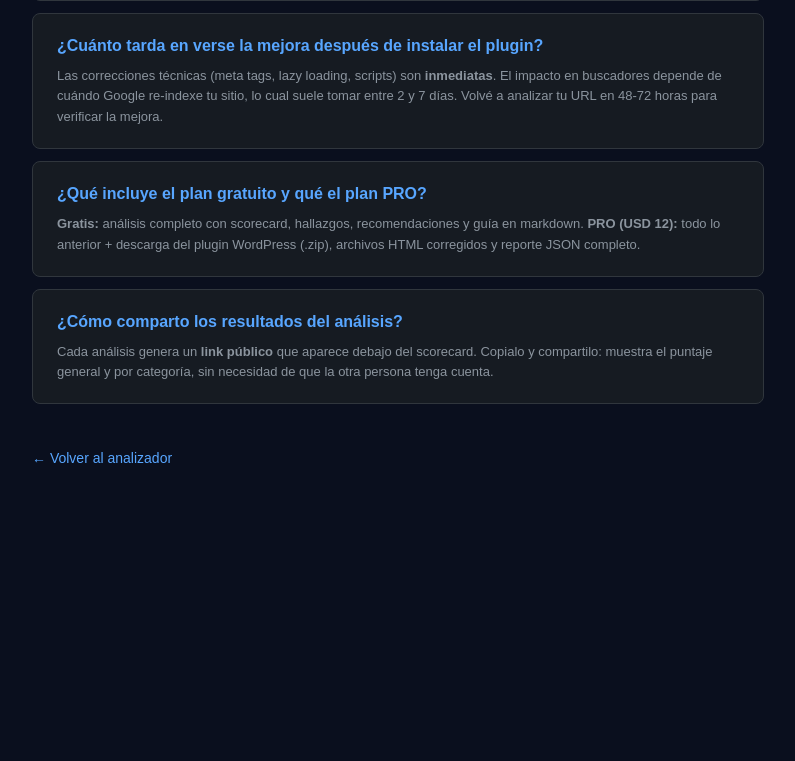
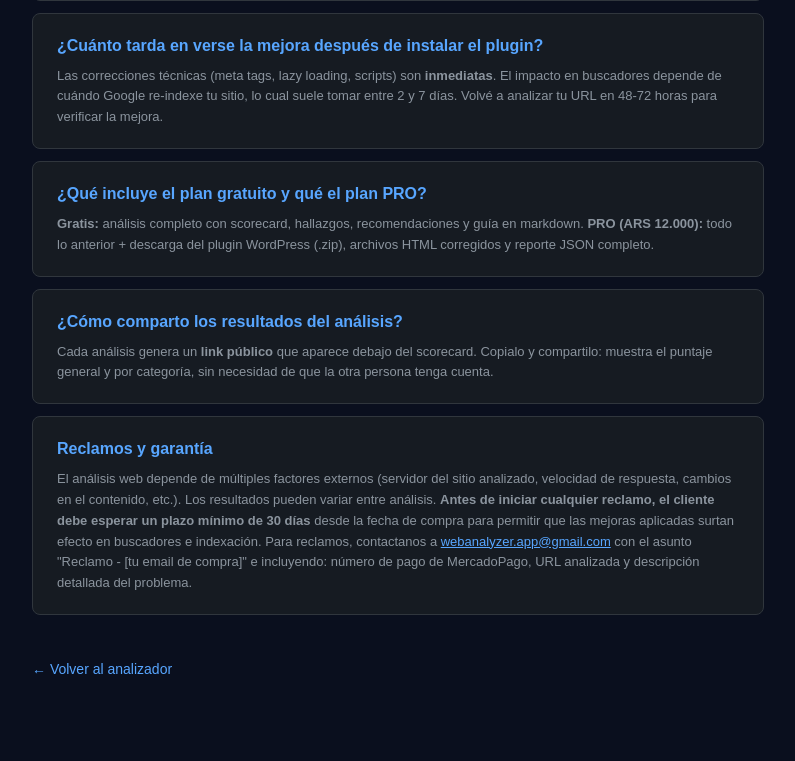
Before and after one commit to hoyosclaudio11-svg/web-analyzer, a Flask app: page /faq in a window 1280 px wide. Shown: the part 1208-1969 px from the top of the page, without its empty margins (242-1037 px from the left). Before the commit the page ends 1671 px from the top, so only its background shows below. Run offline with Flask 3, Linux system fonts and the light colour scheme.

Commit message:
@ Actualizar email de soporte a webanalyzer.app@gmail.com
Agregar politica de reclamos (30 dias minimo) en FAQ.
Corregir USD 12 a ARS 12.000 en FAQ.

Co-Authored-By: Claude Opus 4.7 <noreply@anthropic.com>
@

```diff
--- a/templates/faq.html
+++ b/templates/faq.html
@@ -48,7 +48,7 @@
 
   <div class="faq-item">
     <h3>¿Qué hago si el plugin causa un error?</h3>
-    <p>Todos los plugins de Web Analyzer incluyen un mecanismo de seguridad: si el plugin detecta un entorno incompatible, se desactiva solo y muestra un aviso en el admin. Si igual necesitás desactivarlo manualmente, entrá por FTP a <code>/wp-content/plugins/</code> y renombrá la carpeta del plugin. También podés <a href="mailto:soporte@delmonteanalitica.com" style="color:#58a6ff">escribirnos a soporte</a>.</p>
+    <p>Todos los plugins de Web Analyzer incluyen un mecanismo de seguridad: si el plugin detecta un entorno incompatible, se desactiva solo y muestra un aviso en el admin. Si igual necesitás desactivarlo manualmente, entrá por FTP a <code>/wp-content/plugins/</code> y renombrá la carpeta del plugin. También podés <a href="mailto:webanalyzer.app@gmail.com" style="color:#58a6ff">escribirnos a soporte</a>.</p>
   </div>
 
   <div class="faq-item">
@@ -73,7 +73,7 @@
 
   <div class="faq-item">
     <h3>¿Qué incluye el plan gratuito y qué el plan PRO?</h3>
-    <p><strong>Gratis:</strong> análisis completo con scorecard, hallazgos, recomendaciones y guía en markdown. <strong>PRO (USD 12):</strong> todo lo anterior + descarga del plugin WordPress (.zip), archivos HTML corregidos y reporte JSON completo.</p>
+    <p><strong>Gratis:</strong> análisis completo con scorecard, hallazgos, recomendaciones y guía en markdown. <strong>PRO (ARS 12.000):</strong> todo lo anterior + descarga del plugin WordPress (.zip), archivos HTML corregidos y reporte JSON completo.</p>
   </div>
 
   <div class="faq-item">
@@ -81,6 +81,11 @@
     <p>Cada análisis genera un <strong>link público</strong> que aparece debajo del scorecard. Copialo y compartilo: muestra el puntaje general y por categoría, sin necesidad de que la otra persona tenga cuenta.</p>
   </div>
 
+  <div class="faq-item">
+    <h3>Reclamos y garantía</h3>
+    <p>El análisis web depende de múltiples factores externos (servidor del sitio analizado, velocidad de respuesta, cambios en el contenido, etc.). Los resultados pueden variar entre análisis. <strong>Antes de iniciar cualquier reclamo, el cliente debe esperar un plazo mínimo de 30 días</strong> desde la fecha de compra para permitir que las mejoras aplicadas surtan efecto en buscadores e indexación. Para reclamos, contactanos a <a href="mailto:webanalyzer.app@gmail.com" style="color:#58a6ff">webanalyzer.app@gmail.com</a> con el asunto "Reclamo - [tu email de compra]" e incluyendo: número de pago de MercadoPago, URL analizada y descripción detallada del problema.</p>
+  </div>
+
   <a href="/" class="back-link">← Volver al analizador</a>
 
 </div>
--- a/templates/index.html
+++ b/templates/index.html
@@ -203,7 +203,7 @@
   <footer class="footer">
     <a href="/features">Features</a>
     <a href="/faq">FAQ</a>
-    <a href="mailto:soporte@delmonteanalitica.com">soporte@delmonteanalitica.com</a>
+    <a href="mailto:webanalyzer.app@gmail.com">webanalyzer.app@gmail.com</a>
   </footer>
 
 </div>
```
